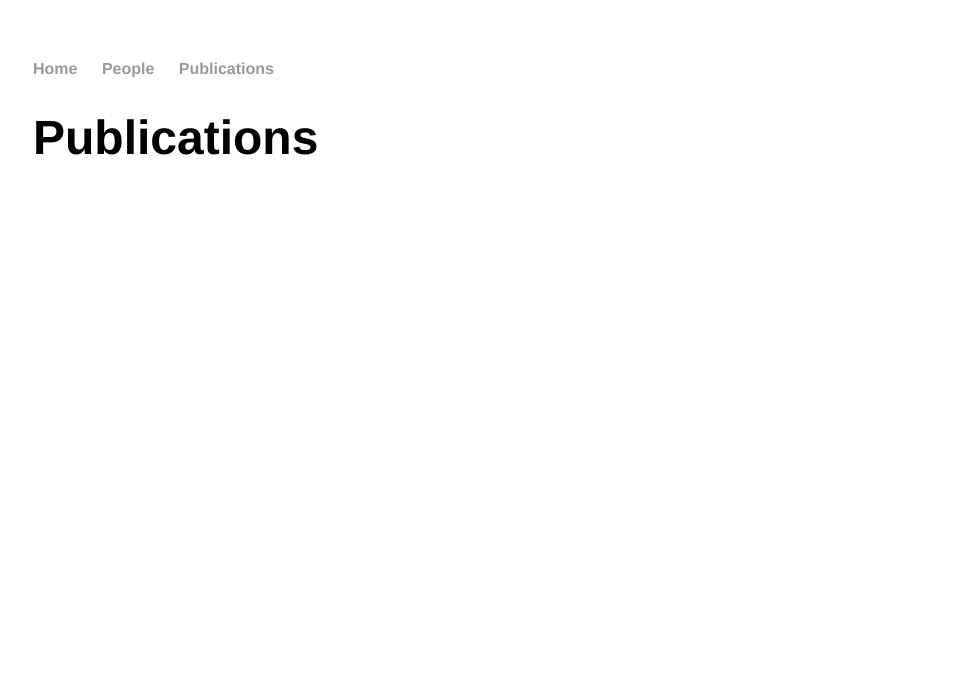
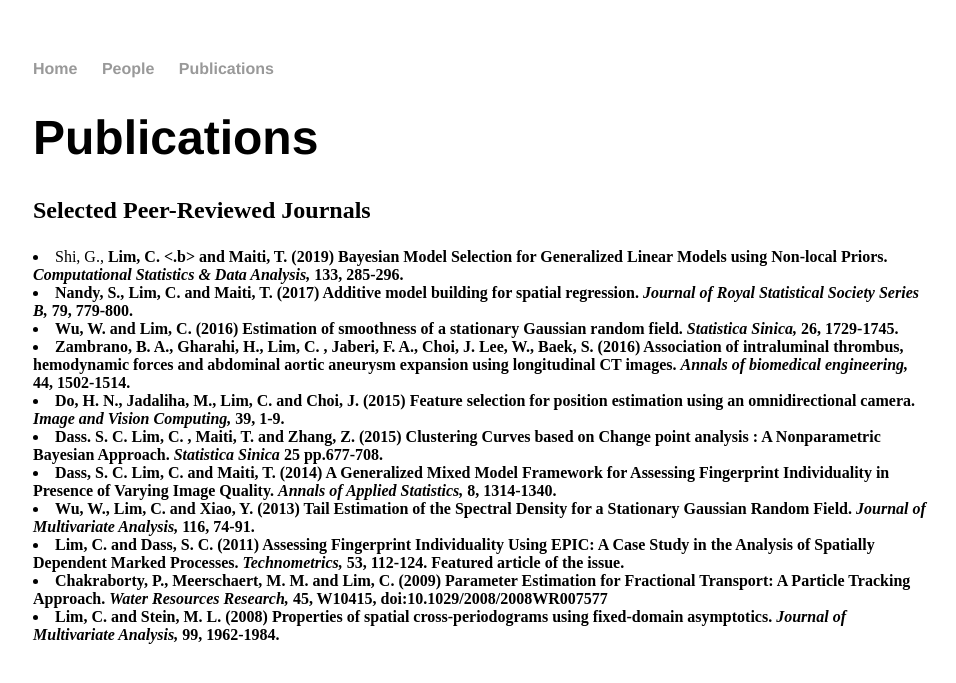
Before and after one commit to starestar/limcstat.github.io, a Jekyll site: the page built from publications/index.html, in a window 1280 px wide. Shown: the top 683 px of the page, without its empty margins (159-1115 px from the left). Built offline with Jekyll 4.4.1, drawn with Linux system fonts in a browser that asks for light colours.

Commit message:
Update index.html

```diff
--- a/publications/index.html
+++ b/publications/index.html
@@ -7,4 +7,63 @@ title: Publications
 	<h1> Publications <br> </h1>
 
 
+	<h2> Selected Peer-Reviewed Journals </h2>
+
+	<p>
+
+	<li> Shi, G., <b>Lim, C. <.b> and Maiti, T. (2019) Bayesian Model Selection for Generalized Linear Models using Non-local Priors. <i> Computational Statistics & Data Analysis,</i> <b> 133,</b> 285-296.</li>
+
+	<li>Nandy, S., <b>Lim, C.</b> and Maiti, T. (2017) Additive model building for spatial regression. <i>Journal of Royal Statistical Society Series B,</i> <b>79,</b> 779-800.
+							</li>
+
+
+	<li>Wu, W. and <b> Lim, C.</b> (2016) Estimation of smoothness of a stationary Gaussian random field. <i>Statistica Sinica,</i> <b>26, </b> 1729-1745.
+							</li>
+
+	<li> Zambrano, B. A., Gharahi, H., <b> Lim, C. </b>, Jaberi, F. A., Choi, J. Lee, W., Baek, S. (2016) Association of intraluminal thrombus, hemodynamic forces and
+		abdominal aortic aneurysm expansion using longitudinal CT images. <i>Annals of biomedical engineering,</i> <b>44,</b> 1502-1514.
+							</li>
+
+
+	<li> Do, H. N., Jadaliha, M., <b>Lim, C.</b> and Choi, J. (2015) Feature selection for position estimation using an omnidirectional camera.
+		<i> Image and Vision Computing,</i> <b>39,</b> 1-9.
+							</li>
+
+	<li> Dass. S. C. <b> Lim, C. </b>, Maiti, T. and Zhang, Z.  (2015) Clustering Curves based on Change point analysis : A Nonparametric Bayesian Approach.  <i>Statistica Sinica</i> <b> 25</b> pp.677-708.
+							</li>
+
+
+	<li> Dass, S. C. <b>Lim, C. </b> and Maiti, T.  (2014)  A Generalized Mixed Model Framework for Assessing Fingerprint Individuality in Presence of
+		Varying Image Quality.  <i> Annals of Applied Statistics, </i> <b>8,</b> 1314-1340.
+
+							</li>
+
+
+	<li> Wu, W., <b>Lim, C. </b> and Xiao, Y.  (2013) Tail Estimation of the Spectral Density for a Stationary Gaussian Random Field.
+		<i>  Journal of Multivariate Analysis, </i> <b>116,</b>  74-91.
+
+							</li>
+
+
+
+
+	<li> <b> Lim, C.</b> and Dass, S. C. (2011) Assessing Fingerprint Individuality Using EPIC:
+								A Case Study in the Analysis of Spatially Dependent Marked Processes.
+								<i> Technometrics,</i> <b> 53,</b>  112-124. Featured article of the issue.
+
+							</li>
+
+	<li> Chakraborty, P., Meerschaert, M. M. and <b> Lim, C.</b> (2009)  Parameter Estimation for Fractional Transport: A Particle Tracking Approach.
+		<i> Water Resources Research,</i> <b> 45,</b> W10415, doi:10.1029/2008/2008WR007577
+
+							</li>
+
+
+	<li> <b> Lim, C.</b> and Stein, M. L. (2008) Properties of spatial
+								cross-periodograms
+								using fixed-domain asymptotics.  <i>  Journal of Multivariate Analysis, </i>  <b>99,</b>  1962-1984.
+
+							</li>
+	</p>
+
 </div><!-- /.blurb -->
```
